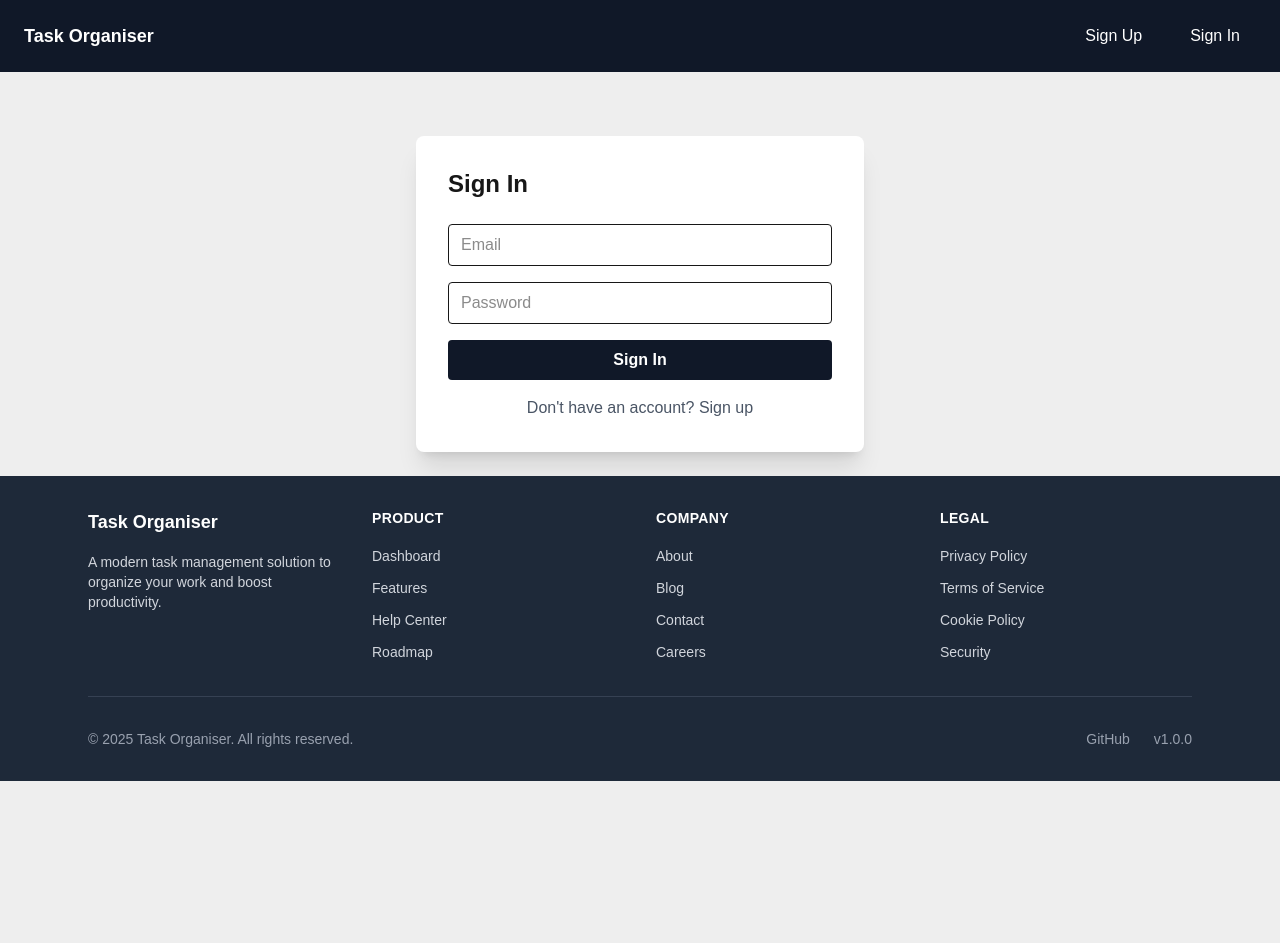
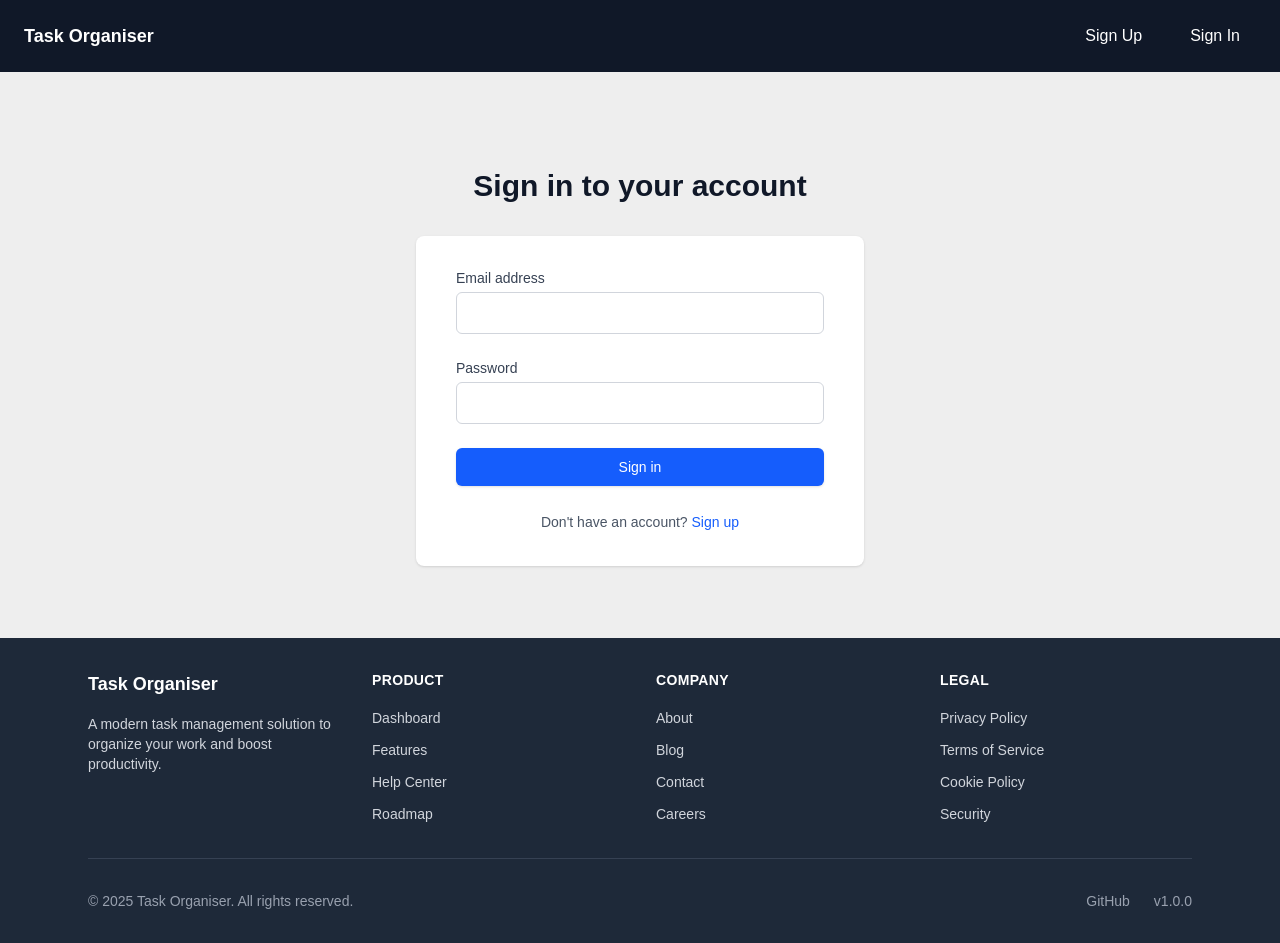
Before and after one commit to C6ABK/task-organiser-app, a Next.js app: page /signin in a window 1280 px wide. Before the commit the page ends 800 px from the top, so only its background shows below. Built offline with nearby package versions, Linux system fonts and the light colour scheme; no server answers.

Commit message:
Separate signin form component with suspense for vercel upload

```diff
--- a/app/(auth)/signin/page.tsx
+++ b/app/(auth)/signin/page.tsx
@@ -1,19 +1,17 @@
 "use client"
-import { useState } from "react"
-import { signIn } from "next-auth/react"
+
+import { useState, Suspense } from "react"
+import { signIn, getSession } from "next-auth/react"
 import { useRouter, useSearchParams } from "next/navigation"
 import Link from "next/link"
 
-const SignInPage = () => {
-    const [form, setForm] = useState({
-        email: "",
-        password: "",
-    })
+// Create a separate component for the form that uses useSearchParams
+function SignInForm() {
+    const [form, setForm] = useState({ email: "", password: "" })
+    const [error, setError] = useState("")
     const [loading, setLoading] = useState(false)
-    const [error, setError] = useState("")
     const router = useRouter()
     const searchParams = useSearchParams()
-    const message = searchParams.get("message")
 
     const handleChange = (e: React.ChangeEvent<HTMLInputElement>) => {
         setForm({ ...form, [e.target.name]: e.target.value })
@@ -24,6 +22,7 @@
         setLoading(true)
         setError("")
 
+        try {
             const result = await signIn("credentials", {
                 email: form.email,
                 password: form.password,
@@ -31,59 +30,114 @@
             })
 
             if (result?.error) {
-            setError("Invalid credentials")
+                setError("Invalid email or password")
             } else {
-            router.push("/dashboard") // or wherever you want to redirect
+                const session = await getSession()
+                if (session) {
+                    const callbackUrl = searchParams.get("callbackUrl") || "/dashboard"
+                    router.push(callbackUrl)
                 }
+            }
+        } catch (err) {
+            console.error("Sign in error:", err)
+            setError("Something went wrong")
+        }
+
         setLoading(false)
     }
 
     return (
-        <div className="max-w-md mx-auto mt-10 bg-white p-8 rounded-lg shadow-xl">
-            <h2 className="text-2xl font-bold mb-6">Sign In</h2>
-            {message && (
-                <div className="mb-4 p-3 bg-green-100 text-green-700 rounded">
-                    {message}
+        <div className="flex flex-col justify-center py-12 sm:px-6 lg:px-8">
+            <div className="sm:mx-auto sm:w-full sm:max-w-md">
+                <h2 className="mt-6 text-center text-3xl font-bold text-gray-900">
+                    Sign in to your account
+                </h2>
+            </div>
+
+            <div className="mt-8 sm:mx-auto sm:w-full sm:max-w-md">
+                <div className="bg-white py-8 px-4 shadow sm:rounded-lg sm:px-10">
+                    <form className="space-y-6" onSubmit={handleSubmit}>
+                        {error && (
+                            <div className="bg-red-50 border border-red-200 text-red-800 px-3 py-2 rounded text-sm">
+                                {error}
                             </div>
                         )}
-            <form onSubmit={handleSubmit} className="space-y-4">
+
+                        <div>
+                            <label htmlFor="email" className="block text-sm font-medium text-gray-700">
+                                Email address
+                            </label>
+                            <div className="mt-1">
                                 <input
+                                    id="email"
+                                    name="email"
                                     type="email"
-                    name="email"
-                    placeholder="Email"
+                                    autoComplete="email"
+                                    required
                                     value={form.email}
                                     onChange={handleChange}
-                    className="w-full px-3 py-2 border rounded"
+                                    className="w-full px-3 py-2 border border-gray-300 rounded-md focus:outline-none focus:ring-blue-500 focus:border-blue-500"
+                                />
+                            </div>
+                        </div>
+
+                        <div>
+                            <label htmlFor="password" className="block text-sm font-medium text-gray-700">
+                                Password
+                            </label>
+                            <div className="mt-1">
+                                <input
+                                    id="password"
+                                    name="password"
+                                    type="password"
+                                    autoComplete="current-password"
                                     required
-                />
-                <input
-                    type="password"
-                    name="password"
-                    placeholder="Password"
                                     value={form.password}
                                     onChange={handleChange}
-                    className="w-full px-3 py-2 border rounded"
-                    required
+                                    className="w-full px-3 py-2 border border-gray-300 rounded-md focus:outline-none focus:ring-blue-500 focus:border-blue-500"
                                 />
-                {error && <div className="text-red-500">{error}</div>}
+                            </div>
+                        </div>
+
+                        <div>
                             <button
                                 type="submit"
-                    className="w-full bg-gray-900 text-white py-2 rounded font-semibold"
                                 disabled={loading}
+                                className="w-full flex justify-center py-2 px-4 border border-transparent rounded-md shadow-sm text-sm font-medium text-white bg-blue-600 hover:bg-blue-700 focus:outline-none focus:ring-2 focus:ring-offset-2 focus:ring-blue-500 disabled:opacity-50"
                             >
-                    {loading ? "Signing in..." : "Sign In"}
+                                {loading ? "Signing in..." : "Sign in"}
                             </button>
+                        </div>
                     </form>
-            <div className="mt-4 text-center">
-                <Link
-                    href="/signup"
-                    className="text-gray-600 hover:text-gray-900"
-                >
-                    Don&apos;t have an account? Sign up
+
+                    <div className="mt-6">
+                        <div className="text-center">
+                            <span className="text-sm text-gray-600">
+                                {"Don't have an account?"}{" "}
+                                <Link href="/signup" className="font-medium text-blue-600 hover:text-blue-500">
+                                    Sign up
                                 </Link>
+                            </span>
+                        </div>
+                    </div>
+                </div>
             </div>
         </div>
     )
 }
 
-export default SignInPage
+// Main component that wraps the form in Suspense
+export default function SignInPage() {
+    return (
+        <Suspense fallback={
+            <div className="flex items-center justify-center">
+                <div className="text-center">
+                    <div className="animate-spin rounded-full h-8 w-8 border-b-2 border-blue-600 mx-auto"></div>
+                    <p className="mt-2 text-sm text-gray-600">Loading...</p>
+                </div>
+            </div>
+        }>
+            <SignInForm />
+        </Suspense>
+    )
+}
```
Lines whose indentation alone changed are shown as unchanged.
